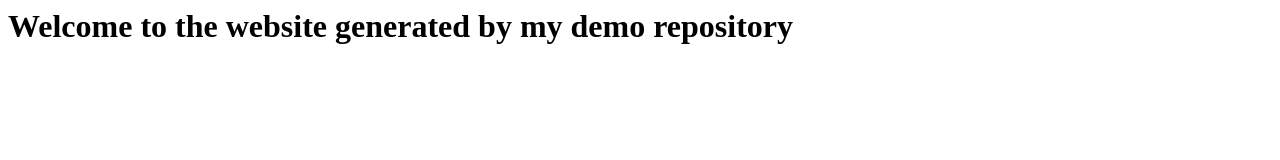
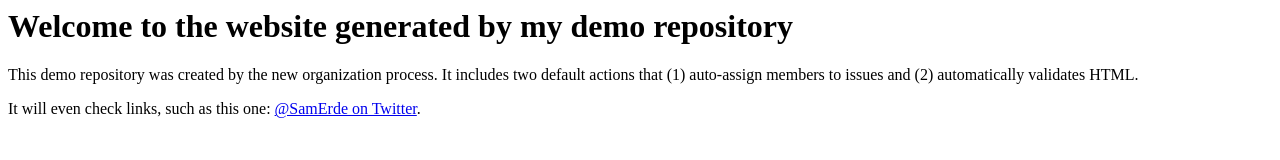
Before and after one commit to Day-3-Bits/demo-repository, a website: page index.html in a window 1280 px wide. Drawn offline with Linux system fonts and the light colour scheme.

Commit message:
Add description to index.html

```diff
--- a/index.html
+++ b/index.html
@@ -1 +1,5 @@
 <h1>Welcome to the website generated by my demo repository</h1>
+
+<p>This demo repository was created by the new organization process. It includes two default actions that (1) auto-assign members to issues and (2) automatically validates HTML.</p>
+
+<p>It will even check links, such as this one: <a href="https://twitter.com/SamErde">@SamErde on Twitter</a>.</p>
```
